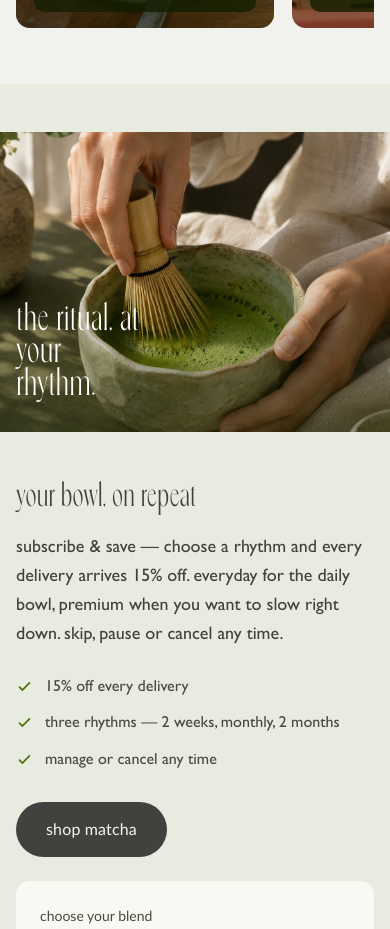
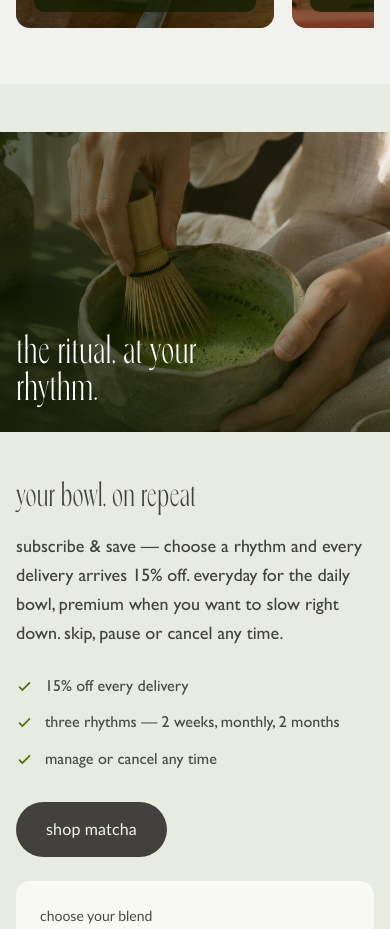
Before and after one commit to kunalsingh9988/haven-atelier-storefront, a React (Vite) app in the folder app/: page / in a window 390 px wide. Shown: the part 7218-8147 px from the top of the page. Built offline with nearby package versions, Linux system fonts and the light colour scheme.

Commit message:
Improve mobile subscription banner contrast

```diff
--- a/app/src/styles/app.css
+++ b/app/src/styles/app.css
@@ -464,7 +464,21 @@ p { margin: 0; }
 .subscribe-photo img { width: 100%; height: 100%; object-fit: cover; object-position: center 48%; }
 .subscribe-photo::after { content: ''; position: absolute; inset: 0; background: linear-gradient(0deg, rgba(20,30,2,.48), transparent 60%); }
 .subscribe-photo span { position: absolute; z-index: 1; left: var(--pad-x); bottom: 30px; color: #fff; font: 400 clamp(34px, 4.7vw, 72px)/.95 var(--font-display); }
-@media (max-width: 760px) { .subscribe-photo img { object-position: center; } .subscribe-photo span { max-width: 8ch; } }
+@media (max-width: 760px) {
+  .subscribe-photo img { object-position: center; }
+  .subscribe-photo::after {
+    background: linear-gradient(90deg, rgba(16, 26, 4, .72), rgba(16, 26, 4, .3) 58%, transparent 100%),
+                linear-gradient(0deg, rgba(16, 26, 4, .58), transparent 72%);
+  }
+  .subscribe-photo span {
+    max-width: 13ch;
+    right: var(--pad-x);
+    bottom: 24px;
+    font-size: clamp(35px, 9vw, 48px);
+    line-height: 1.04;
+    text-shadow: 0 2px 16px rgba(16, 26, 4, .45);
+  }
+}
 .calc {
   background: var(--card); border-radius: var(--radius); padding: clamp(24px, 3vw, 40px);
   display: grid; gap: 22px; max-width: 560px;
```
